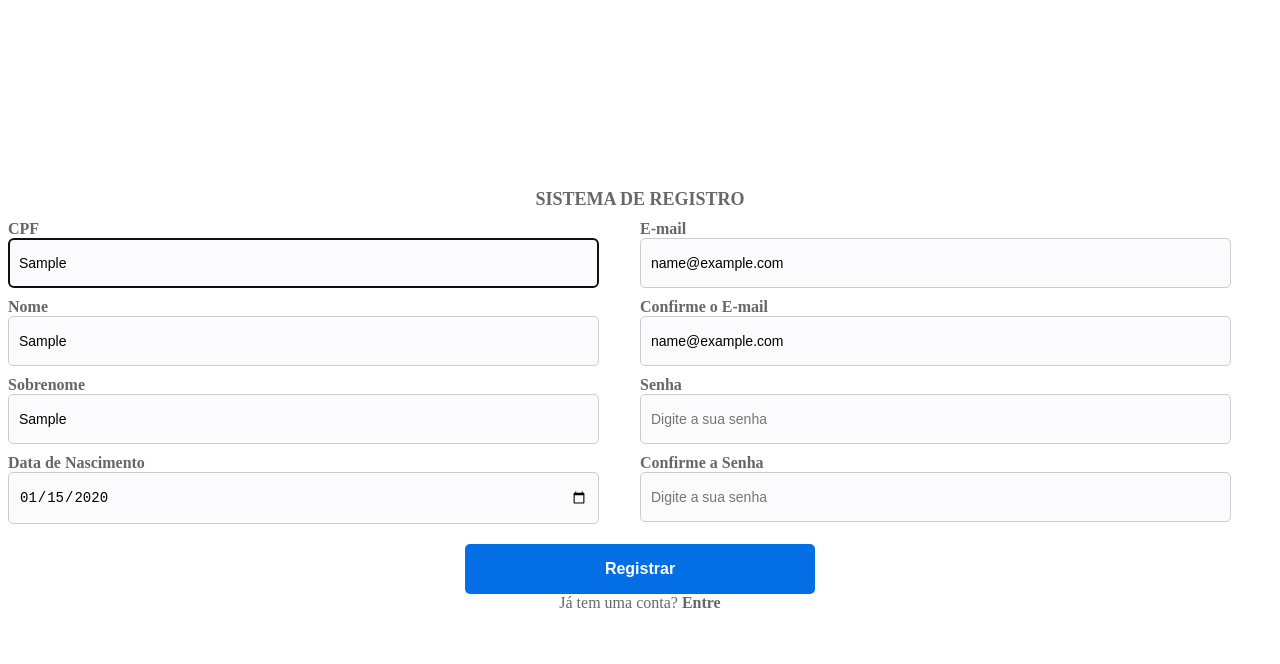
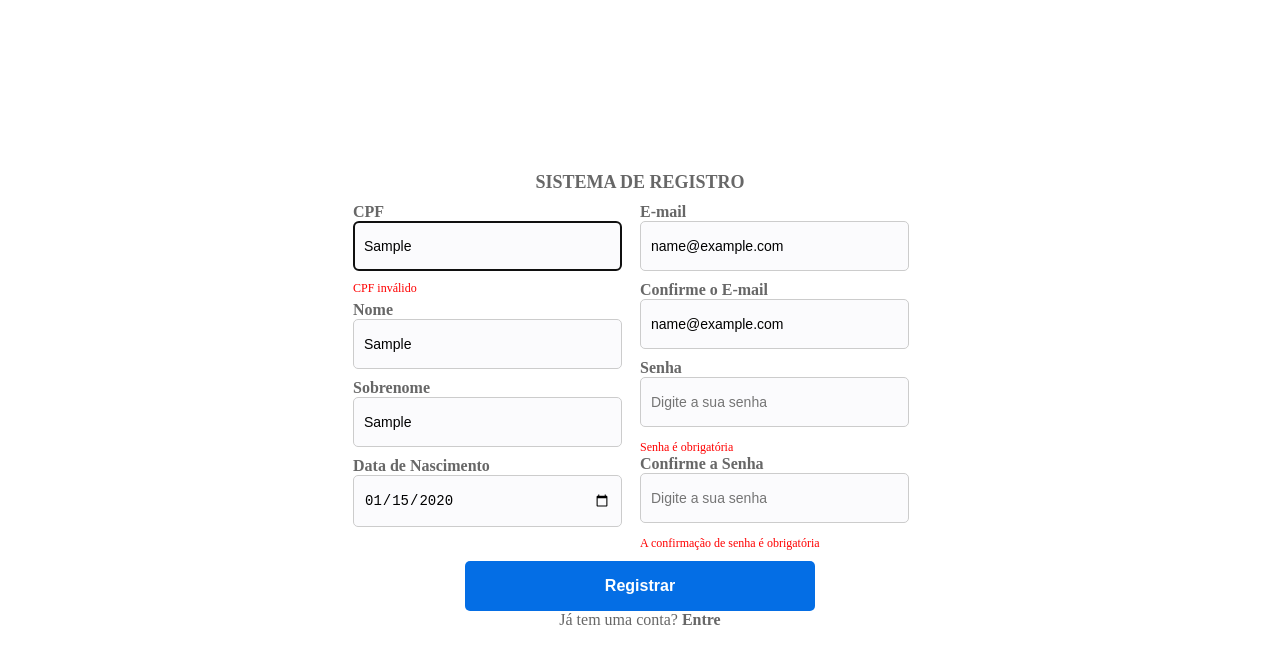
Before and after one commit to WellingtonPiska/UserControl, a React (Vite) app: page /signup in a window 1280 px wide. Both pictures are taken after typing "Sample", "Sample", "Sample", "2020-01-15", "name@example.com", "name@example.com" into the empty fields and a click on the button "Registrar". Shown: the top 664 px of the page. Built offline with nearby package versions, Linux system fonts and the light colour scheme; the HTML template or start-up script is replaced by a standard one.

Commit message:
correção do signin

```diff
--- a/src/pages/Signin/index.tsx
+++ b/src/pages/Signin/index.tsx
@@ -18,7 +18,7 @@ export function Signin() {
   const {
     register,
     handleSubmit,
-    // formState: { errors },
+    formState: { errors },
   } = useForm<LoginFormFields>({
     resolver: yupResolver(validationSignin),
   })
@@ -58,14 +58,17 @@ export function Signin() {
       <C.Label>SISTEMA DE LOGIN</C.Label>
       <C.Content>
         <form onSubmit={handleSubmit(handleLogin)}>
-          {' '}
           <C.LabelFields htmlFor="email">E-mail</C.LabelFields>
           <C.Input
             type="email"
             placeholder="Digite o seu E-mail"
             {...register('email')}
           />
-          {/* {errors.email && <C.labelError>{errors.email.message}</C.labelError>} */}
+          <div style={{ display: 'flex' }}>
+            {errors.email && (
+              <C.labelError>{errors.email.message}</C.labelError>
+            )}
+          </div>
           <C.LabelFields htmlFor="password">Senha</C.LabelFields>
           <InputContainerForPassword>
             <C.Input
@@ -77,13 +80,13 @@ export function Signin() {
               {isPasswordVisible ? <FaRegEyeSlash /> : <FaRegEye />}
             </IconPassword>
           </InputContainerForPassword>
-          {/* {errors.password && ( */}
-          {/*  <C.labelError>{errors.password.message}</C.labelError> */}
-          {/* )} */}
-          <C.Button type="submit">Entrar</C.Button>{' '}
-          {/* Mudança para type="submit" */}
-        </form>{' '}
-        {/* Fechando a tag form */}
+          <div style={{ display: 'flex' }}>
+            {errors.password && (
+              <C.labelError>{errors.password.message}</C.labelError>
+            )}
+          </div>
+          <C.Button type="submit">Entrar</C.Button>
+        </form>
         <C.LabelSignup>
           Não tem uma conta?
           <C.Strong>
--- a/src/pages/Signin/styles.ts
+++ b/src/pages/Signin/styles.ts
@@ -12,7 +12,6 @@ export const Container = styled.div`
 export const Content = styled.div`
   gap: 15px;
   display: flex;
-  align-items: center;
   justify-content: center;
   flex-direction: column;
   width: 100%;
@@ -38,9 +37,8 @@ export const labelError = styled.label`
   min-height: 20px; /* Ajuste para a altura da mensagem de erro */
   font-size: 14px;
   color: red;
-  display: block;
-  margin-bottom: 10px;
-  margin-left: 16px;
+  margin-bottom: 8px;
+  margin-left: 10px;
 `
 
 export const Strong = styled.strong`
@@ -57,30 +55,27 @@ export const Strong = styled.strong`
 `
 
 export const Input = styled.input`
-  padding: 16px 20px;
-  width: 89%;
+  padding: 16px 19px 16px;
+  width: 100%;
   border-radius: 5px;
   font-size: 16px;
   background-color: #fbfbfd;
   border: 1px solid #ccc;
-  max-width: 350px;
+  max-width: 310px;
   margin-top: 5px;
   margin-bottom: 5px;
 `
 
 export const InputContainerForPassword = styled.div`
   position: relative;
-  display: flex;
-  align-items: center;
 `
 
 export const IconPassword = styled.span`
   position: absolute;
-  right: 10px;
+  right: 20px;
   cursor: pointer;
   height: 100%;
-  display: flex;
-  align-items: center;
+  top: 25px;
 
   &:hover {
     color: #0056b3;
@@ -99,7 +94,7 @@ export const Button = styled.button`
   font-weight: 600;
   font-size: 16px;
   max-width: 350px;
-  margin: 10px auto 0; // Adicionado para centralizar o botão e adicionar espaço acima dele
+  margin: 10px auto 0;
 
   &:hover {
     background-color: #0056b3;
--- a/src/pages/Signup/index.tsx
+++ b/src/pages/Signup/index.tsx
@@ -24,7 +24,11 @@ export function Signup() {
 
   const auth = useAuth()
 
-  const { register, handleSubmit } = useForm<SignupFormFieldsScreen>({
+  const {
+    register,
+    handleSubmit,
+    formState: { errors },
+  } = useForm<SignupFormFieldsScreen>({
     resolver: yupResolver(validationSignup),
   })
 
@@ -55,14 +59,9 @@ export function Signup() {
       <Label>SISTEMA DE REGISTRO</Label>
       <Content>
         <form onSubmit={handleSubmit(handleSignup)}>
-          <ContainerWrap style={{ display: 'flex', flexWrap: 'wrap' }}>
-            <ContainerHalfScreen style={{ width: '50%' }}>
-              <ContainerColumn
-                style={{
-                  display: 'flex',
-                  flexDirection: 'column',
-                }}
-              >
+          <ContainerWrap>
+            <ContainerHalfScreen>
+              <ContainerColumn>
                 <LabelFields htmlFor="cpf">CPF</LabelFields>
                 <C.Input
                   type="text"
@@ -70,48 +69,39 @@ export function Signup() {
                   {...register('cpf')}
                   maxLength={11}
                 />
-                {/* {errors.cpf && ( */}
-                {/*  <C.labelError>{errors.cpf.message}</C.labelError> */}
-                {/* )}{' '} */}
+                <div style={{ display: 'flex' }}>
+                  {errors.cpf && (
+                    <C.labelError>{errors.cpf.message}</C.labelError>
+                  )}{' '}
+                </div>
               </ContainerColumn>
-              <ContainerColumn
-                style={{
-                  display: 'flex',
-                  flexDirection: 'column',
-                }}
-              >
+              <ContainerColumn>
                 <LabelFields htmlFor="name">Nome</LabelFields>
                 <C.Input
                   type="text"
                   placeholder="Digite o seu Nome"
                   {...register('name')}
                 />
-                {/* {errors.name && ( */}
-                {/*  <C.labelError>{errors.name.message}</C.labelError> */}
-                {/* )}{' '} */}
+                <div style={{ display: 'flex' }}>
+                  {errors.name && (
+                    <C.labelError>{errors.name.message}</C.labelError>
+                  )}{' '}
+                </div>
               </ContainerColumn>
-              <ContainerColumn
-                style={{
-                  display: 'flex',
-                  flexDirection: 'column',
-                }}
-              >
+              <ContainerColumn>
                 <LabelFields htmlFor="Sobrenome">Sobrenome</LabelFields>
                 <C.Input
                   type="text"
                   placeholder="Digite o seu Sobrenome"
                   {...register('lastName')}
                 />
-                {/* {errors.lastName && ( */}
-                {/*  <C.labelError>{errors.lastName.message}</C.labelError> */}
-                {/* )}{' '} */}
+                <div style={{ display: 'flex' }}>
+                  {errors.lastName && (
+                    <C.labelError>{errors.lastName.message}</C.labelError>
+                  )}{' '}
+                </div>
               </ContainerColumn>
-              <ContainerColumn
-                style={{
-                  display: 'flex',
-                  flexDirection: 'column',
-                }}
-              >
+              <ContainerColumn>
                 <LabelFields htmlFor="dateOfBirth">
                   Data de Nascimento
                 </LabelFields>
@@ -120,57 +110,62 @@ export function Signup() {
                   placeholder="Digite a sua Data de Nascimento"
                   {...register('dateOfBirth')}
                 />
-                {/* {errors.dateOfBirth && ( */}
-                {/*  <C.labelError>{errors.dateOfBirth.message}</C.labelError> */}
-                {/* )} */}
+                <div style={{ display: 'flex' }}>
+                  {errors.dateOfBirth && (
+                    <C.labelError>{errors.dateOfBirth.message}</C.labelError>
+                  )}
+                </div>
               </ContainerColumn>
             </ContainerHalfScreen>
-            <ContainerHalfScreen style={{ width: '50%' }}>
+            <ContainerHalfScreen>
               <LabelFields htmlFor="email">E-mail</LabelFields>
               <C.Input
                 type="text"
                 placeholder="Digite o seu E-mail"
                 {...register('email')}
               />
-              {/* {errors.email && ( */}
-              {/*  <C.labelError>{errors.email.message}</C.labelError> */}
-              {/* )} */}
+              <div>
+                {errors.email && (
+                  <C.labelError>{errors.email.message}</C.labelError>
+                )}
+              </div>
               <LabelFields htmlFor="emailConf">Confirme o E-mail</LabelFields>
               <C.Input
                 type="text"
                 placeholder="Confirme o seu E-mail"
                 {...register('emailConf')}
               />
-              {/* {errors.emailConf && ( */}
-              {/*  <C.labelError>{errors.emailConf.message}</C.labelError> */}
-              {/* )}{' '} */}
+              <div>
+                {errors.emailConf && (
+                  <C.labelError>{errors.emailConf.message}</C.labelError>
+                )}{' '}
+              </div>
               <LabelFields htmlFor="email">Senha</LabelFields>
               <C.Input
                 type="password"
                 placeholder="Digite a sua senha"
                 {...register('password')}
               />
-              {/* {errors.password && ( */}
-              {/*  <C.labelError>{errors.password.message}</C.labelError> */}
-              {/* )}{' '} */}
+              <div>
+                {errors.password && (
+                  <C.labelError>{errors.password.message}</C.labelError>
+                )}{' '}
+              </div>
               <LabelFields htmlFor="email">Confirme a Senha</LabelFields>
               <C.Input
                 type="password"
                 placeholder="Digite a sua senha"
                 {...register('passwordConf')}
               />
+              <div>
+                {errors.passwordConf && (
+                  <C.labelError>{errors.passwordConf.message}</C.labelError>
+                )}{' '}
+              </div>
             </ContainerHalfScreen>
           </ContainerWrap>
-          <ContainerUnderScreen
-            style={{
-              display: 'flex',
-              flexDirection: 'column',
-              justifyContent: 'center',
-              alignItems: 'center',
-              marginTop: '10px',
-            }}
-          >
-            <C.Button type="submit">Registrar</C.Button>{' '}
+          <ContainerUnderScreen>
+            <C.Button type="submit">Registrar</C.Button>
             <C.LabelSignin>
               Já tem uma conta?
               <Strong>
@@ -178,7 +173,7 @@ export function Signup() {
               </Strong>
             </C.LabelSignin>
           </ContainerUnderScreen>
-        </form>{' '}
+        </form>
       </Content>
     </Container>
   )
--- a/src/pages/Signup/styles.ts
+++ b/src/pages/Signup/styles.ts
@@ -11,7 +11,7 @@ export const Container = styled.div`
 
 export const Content = styled.div`
   display: flex;
-  gap: 20px;
+  align-items: center;
 `
 
 export const Label = styled.label`
@@ -46,12 +46,13 @@ export const Strong = styled.strong`
 
 export const Input = styled.input`
   padding: 16px 10px;
-  width: 90%;
+  width: 100%;
   border-radius: 5px;
   font-size: 14px;
   background-color: #fbfbfd;
   border: 1px solid #ccc;
   margin-bottom: 10px;
+  max-width: 310px;
 `
 
 export const Button = styled.button`
@@ -85,10 +86,11 @@ export const ContainerColumn = styled.div`
 export const ContainerWrap = styled.div`
   display: flex;
   flex-wrap: wrap;
+  gap: 40px;
 `
 
 export const ContainerHalfScreen = styled.div`
-  width: 50%;
+  width: calc(50% - 40px);
 `
 export const ContainerUnderScreen = styled.div`
   display: flex;
```
